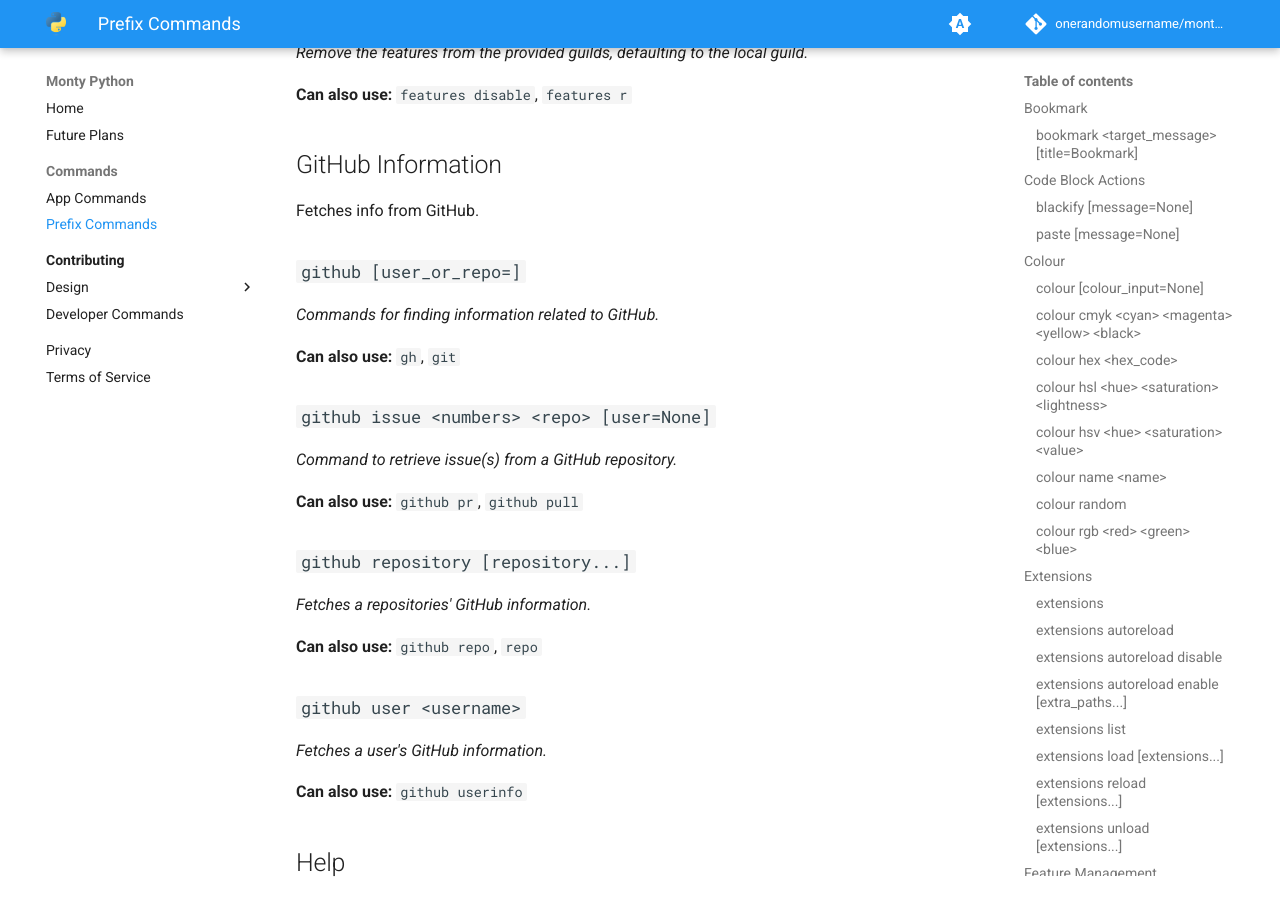
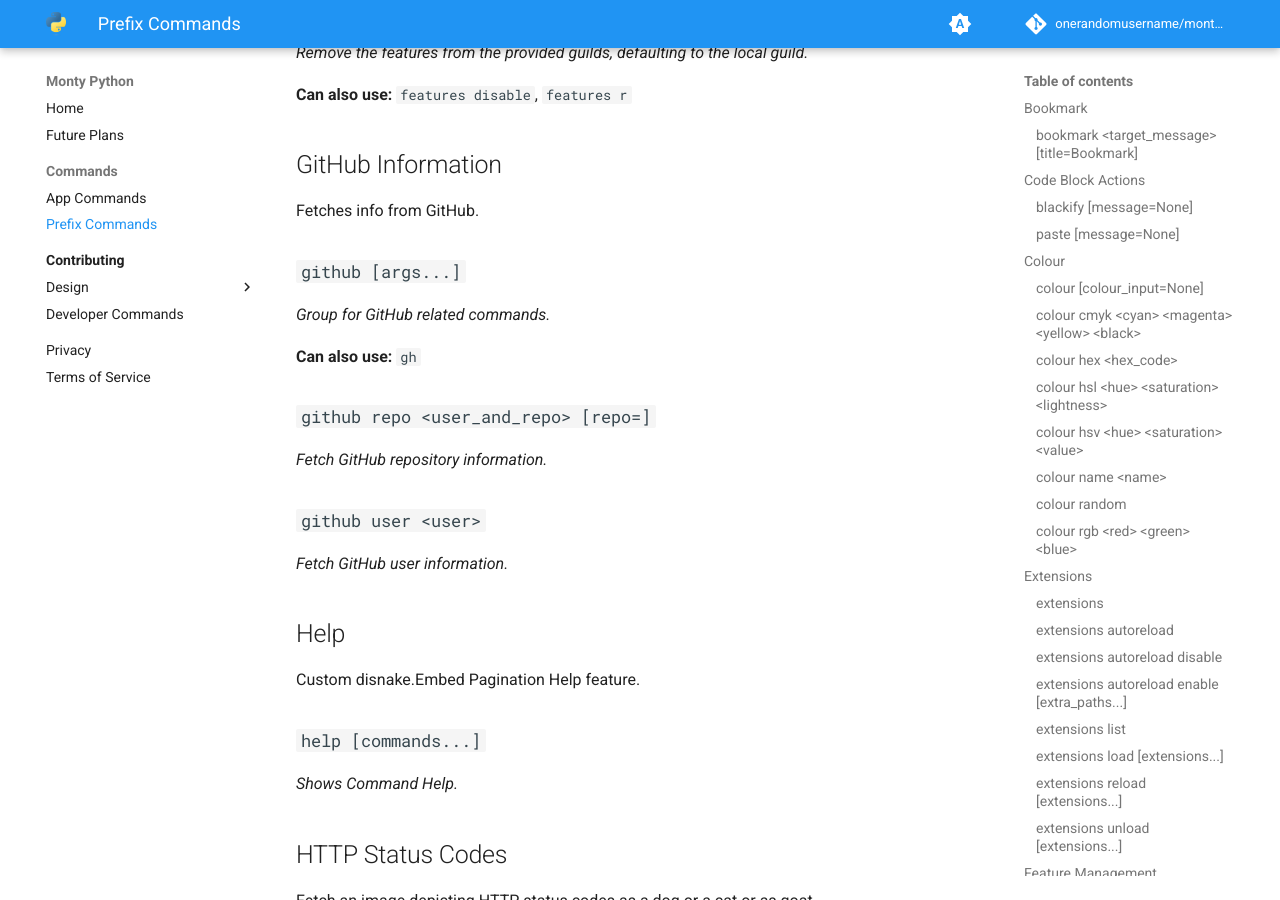
Before and after one commit to onerandomusername/monty-python, an MkDocs documentation site: the page built from docs/commands/prefix-commands.md, in a window 1280 px wide and 900 px high, scrolled down 3497 px. Built offline with MkDocs 1.6.1 and Material for MkDocs 9.7.7, drawn with Linux system fonts in a browser that asks for light colours; plug-ins that fetch from the network failed and are left out; comment, search, counter and statistics services are not loaded.

Commit message:
regen commands lists

```diff
--- a/docs/commands/prefix-commands.md
+++ b/docs/commands/prefix-commands.md
@@ -141,29 +141,19 @@ Management commands for bot features.
 
 Fetches info from GitHub.
 
-### `github [user_or_repo=]`
+### `github [args...]`
 
-*Commands for finding information related to GitHub.*
+*Group for GitHub related commands.*
 
-**Can also use:** `gh`, `git`
+**Can also use:** `gh`
 
-### `github issue <numbers> <repo> [user=None]`
+### `github repo <user_and_repo> [repo=]`
 
-*Command to retrieve issue(s) from a GitHub repository.*
+*Fetch GitHub repository information.*
 
-**Can also use:** `github pr`, `github pull`
+### `github user <user>`
 
-### `github repository [repository...]`
-
-*Fetches a repositories' GitHub information.*
-
-**Can also use:** `github repo`, `repo`
-
-### `github user <username>`
-
-*Fetches a user's GitHub information.*
-
-**Can also use:** `github userinfo`
+*Fetch GitHub user information.*
 
 ## Help
 
```
Also changed, not shown: docs/commands/app-commands.md (+5 -5 lines).
